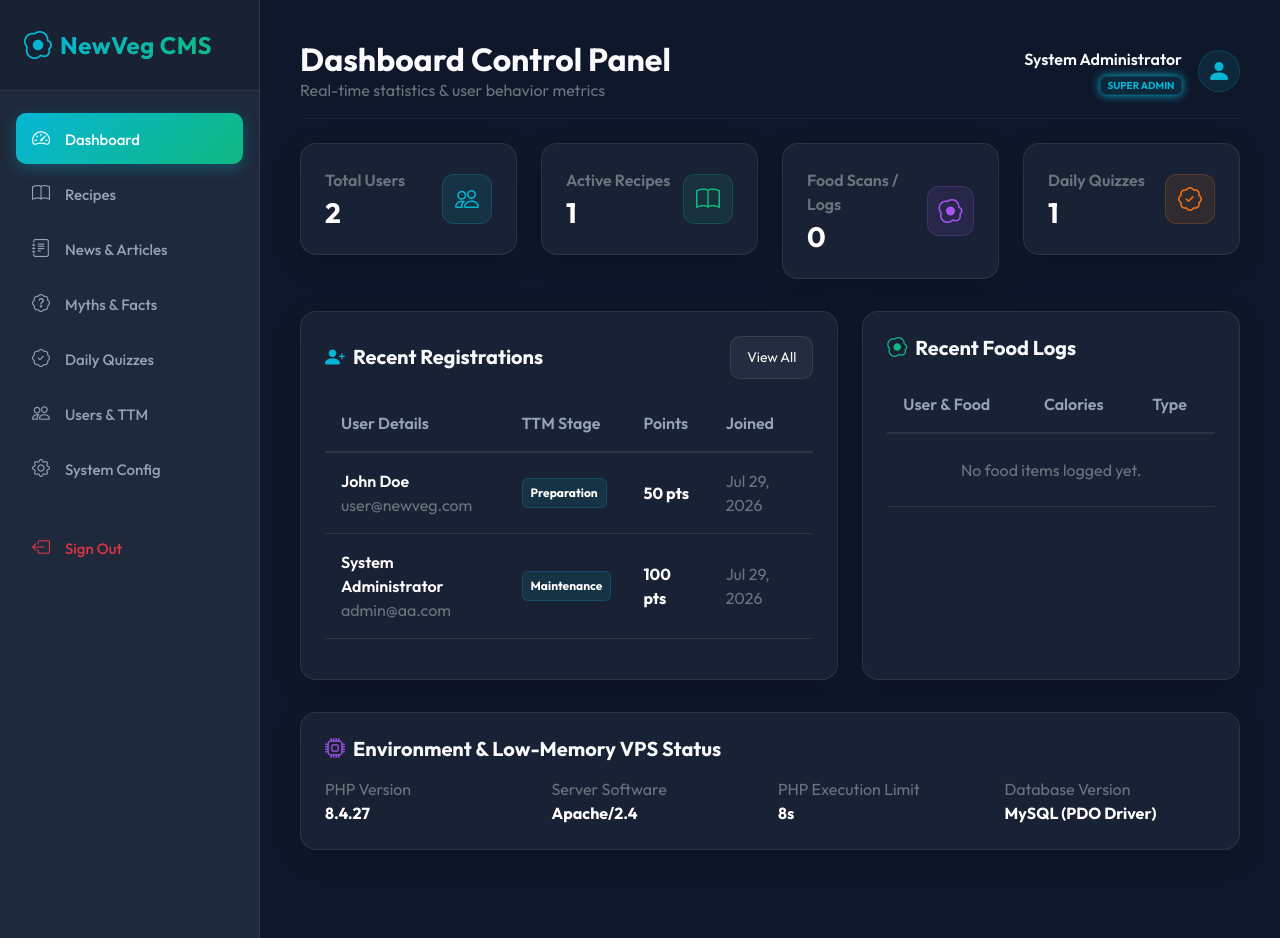
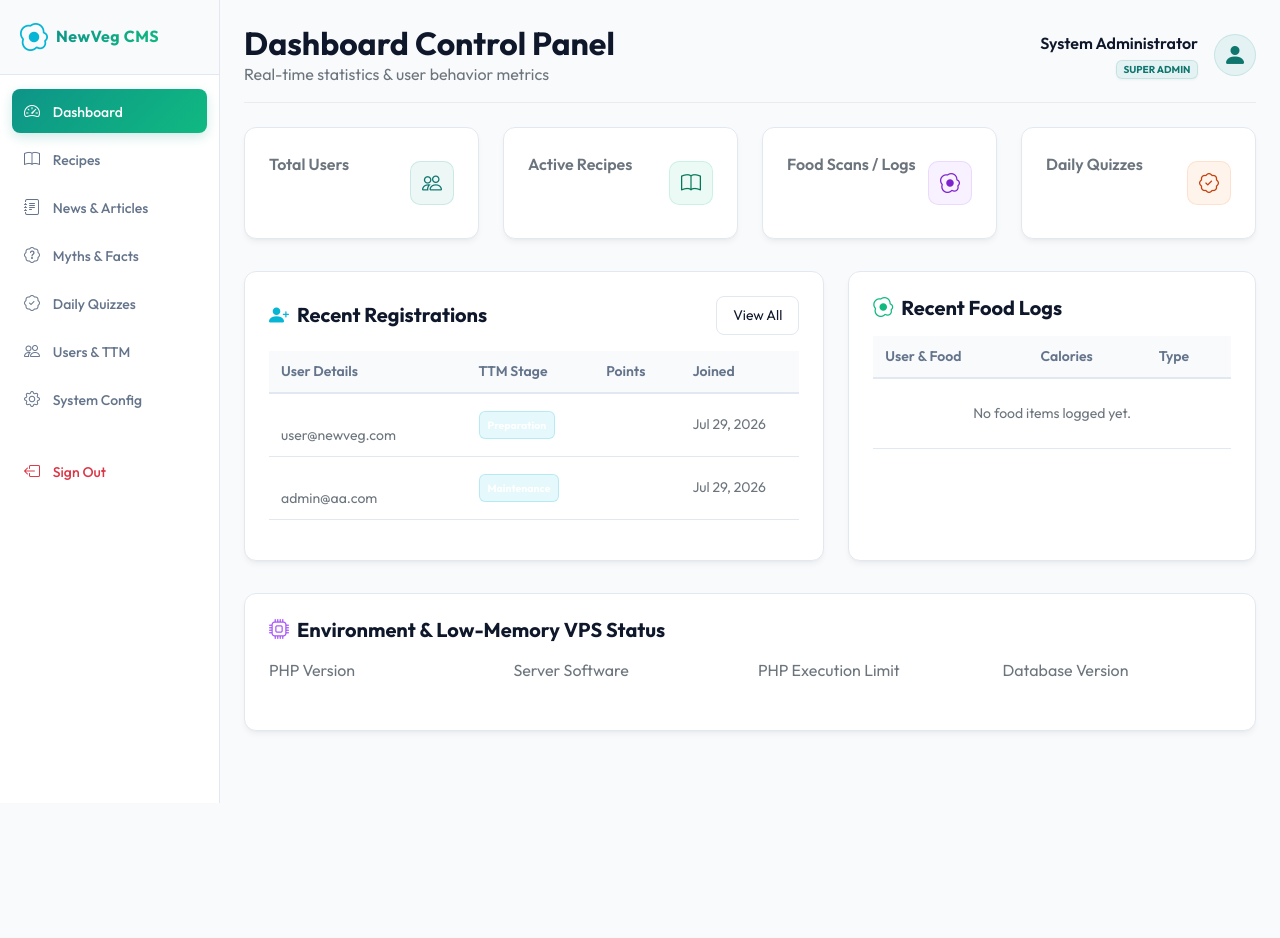
Before and after one commit to fakihAlim/newveg, a PHP site: page /admin/index.php in a window 1280 px wide. After the commit the page ends 803 px from the top, so only its background shows below. Run offline with PHP 8.4, Linux system fonts and the light colour scheme; a user stored in the database is signed in; data comes from the database, SQL or seed files in the repository; data that the repository does not hold is empty.

Commit message:
fix(db): resolve registration crash and style(admin): convert CMS to premium light compact layout

```diff
--- a/web/admin/assets/css/admin.css
+++ b/web/admin/assets/css/admin.css
@@ -1,16 +1,16 @@
-/* Modern Dark Premium Admin Theme */
+/* Modern Premium Light Admin Theme - Compact & Clean */
 @import url('https://fonts.googleapis.com/css2?family=Outfit:wght@300;400;500;600;700;800&display=swap');
 
 :root {
-    --bg-dark: #0f172a;
-    --sidebar-bg: #1e293b;
-    --card-bg: rgba(30, 41, 59, 0.7);
-    --border-color: rgba(255, 255, 255, 0.08);
+    --bg-dark: #f8fafc; /* Content background (light slate) */
+    --sidebar-bg: #ffffff; /* White sidebar */
+    --card-bg: #ffffff; /* White cards */
+    --border-color: #e2e8f0; /* Light borders */
     --accent-emerald: #10b981;
-    --accent-teal: #06b6d4;
-    --text-primary: #f8fafc;
-    --text-secondary: #94a3b8;
-    --btn-primary: linear-gradient(135deg, #06b6d4 0%, #10b981 100%);
+    --accent-teal: #0d9488; /* Darker teal for light theme readability */
+    --text-primary: #0f172a; /* Dark slate text */
+    --text-secondary: #64748b; /* Medium slate text */
+    --btn-primary: linear-gradient(135deg, #0d9488 0%, #10b981 100%);
     --font-sans: 'Outfit', -apple-system, BlinkMacSystemFont, "Segoe UI", Roboto, sans-serif;
 }
 
@@ -31,27 +31,25 @@ body {
     background: var(--bg-dark);
 }
 ::-webkit-scrollbar-thumb {
-    background: #334155;
+    background: #cbd5e1;
     border-radius: 4px;
 }
 ::-webkit-scrollbar-thumb:hover {
     background: var(--accent-teal);
 }
 
-/* Glassmorphism card utility */
+/* Clean Premium Card */
 .glass-card {
     background: var(--card-bg);
-    backdrop-filter: blur(12px);
-    -webkit-backdrop-filter: blur(12px);
     border: 1px solid var(--border-color);
-    border-radius: 16px;
-    box-shadow: 0 8px 32px 0 rgba(0, 0, 0, 0.2);
-    transition: all 0.3s ease;
+    border-radius: 12px;
+    box-shadow: 0 4px 6px -1px rgba(0, 0, 0, 0.05), 0 2px 4px -2px rgba(0, 0, 0, 0.05);
+    transition: all 0.25s ease;
 }
 .glass-card:hover {
     transform: translateY(-2px);
-    box-shadow: 0 12px 40px 0 rgba(6, 182, 212, 0.1);
-    border-color: rgba(6, 182, 212, 0.2);
+    box-shadow: 0 10px 15px -3px rgba(0, 0, 0, 0.08), 0 4px 6px -4px rgba(0, 0, 0, 0.08);
+    border-color: #cbd5e1;
 }
 
 /* Layout */
@@ -62,8 +60,8 @@ body {
 }
 
 #sidebar {
-    min-width: 260px;
-    max-width: 260px;
+    min-width: 220px;
+    max-width: 220px;
     background: var(--sidebar-bg);
     color: var(--text-primary);
     transition: all 0.3s;
@@ -72,54 +70,55 @@ body {
 }
 
 #sidebar .sidebar-header {
-    padding: 24px;
+    padding: 16px 20px;
     border-bottom: 1px solid var(--border-color);
-    background: rgba(15, 23, 42, 0.4);
+    background: #f8fafc;
 }
 
 #sidebar .sidebar-header h4 {
+    font-size: 16px;
     font-weight: 700;
     letter-spacing: 0.5px;
 }
 
 #sidebar ul.components {
-    padding: 20px 0;
+    padding: 12px 0;
 }
 
 #sidebar ul li {
-    padding: 2px 16px;
+    padding: 2px 12px;
 }
 
 #sidebar ul li a {
-    padding: 12px 16px;
-    font-size: 15px;
+    padding: 10px 12px;
+    font-size: 14px;
     font-weight: 500;
     display: block;
     color: var(--text-secondary);
     text-decoration: none;
-    border-radius: 10px;
+    border-radius: 8px;
     transition: all 0.2s ease;
 }
 
 #sidebar ul li a i {
-    margin-right: 12px;
-    font-size: 18px;
+    margin-right: 10px;
+    font-size: 16px;
 }
 
 #sidebar ul li a:hover, #sidebar ul li.active > a {
     color: var(--text-primary);
-    background: rgba(255, 255, 255, 0.05);
+    background: #f1f5f9;
 }
 
 #sidebar ul li.active > a {
     background: var(--btn-primary);
-    box-shadow: 0 4px 15px rgba(6, 182, 212, 0.3);
+    box-shadow: 0 4px 12px rgba(13, 148, 136, 0.2);
     color: #fff;
 }
 
 #content {
     width: 100%;
-    padding: 40px;
+    padding: 24px;
     min-height: 100vh;
     background-color: var(--bg-dark);
 }
@@ -132,71 +131,74 @@ body {
 }
 
 .stat-icon {
-    width: 50px;
-    height: 50px;
+    width: 44px;
+    height: 44px;
     display: flex;
     align-items: center;
     justify-content: center;
-    border-radius: 12px;
-    font-size: 24px;
+    border-radius: 10px;
+    font-size: 20px;
 }
 
 .bg-emerald-glow {
-    background: rgba(16, 185, 129, 0.1);
-    color: var(--accent-emerald);
-    border: 1px solid rgba(16, 185, 129, 0.2);
+    background: rgba(16, 185, 129, 0.08);
+    color: #047857;
+    border: 1px solid rgba(16, 185, 129, 0.15);
 }
 
 .bg-teal-glow {
-    background: rgba(6, 182, 212, 0.1);
-    color: var(--accent-teal);
-    border: 1px solid rgba(6, 182, 212, 0.2);
+    background: rgba(13, 148, 136, 0.08);
+    color: #0f766e;
+    border: 1px solid rgba(13, 148, 136, 0.15);
 }
 
 .bg-purple-glow {
-    background: rgba(168, 85, 247, 0.1);
-    color: #a855f7;
-    border: 1px solid rgba(168, 85, 247, 0.2);
+    background: rgba(168, 85, 247, 0.08);
+    color: #7e22ce;
+    border: 1px solid rgba(168, 85, 247, 0.15);
 }
 
 .bg-orange-glow {
-    background: rgba(249, 115, 22, 0.1);
-    color: #f97316;
-    border: 1px solid rgba(249, 115, 22, 0.2);
+    background: rgba(249, 115, 22, 0.08);
+    color: #c2410c;
+    border: 1px solid rgba(249, 115, 22, 0.15);
 }
 
 .badge-glow {
-    box-shadow: 0 0 10px currentColor;
+    box-shadow: 0 1px 3px rgba(0,0,0,0.05);
 }
 
 /* Custom form and table styling */
 .form-control, .form-select {
-    background-color: rgba(15, 23, 42, 0.6);
+    background-color: #ffffff;
     border: 1px solid var(--border-color);
     color: var(--text-primary);
-    border-radius: 10px;
-    padding: 10px 14px;
+    border-radius: 8px;
+    padding: 8px 12px;
+    font-size: 14px;
 }
 .form-control:focus, .form-select:focus {
-    background-color: rgba(15, 23, 42, 0.8);
+    background-color: #ffffff;
     border-color: var(--accent-teal);
     color: var(--text-primary);
-    box-shadow: 0 0 0 3px rgba(6, 182, 212, 0.15);
+    box-shadow: 0 0 0 3px rgba(13, 148, 136, 0.1);
 }
 
 .table {
     color: var(--text-primary);
     border-color: var(--border-color);
+    font-size: 14px;
 }
 .table > :not(caption) > * > * {
     background-color: transparent;
-    padding: 16px;
+    padding: 10px 12px;
     border-bottom-color: var(--border-color);
 }
 .table thead th {
     font-weight: 600;
     color: var(--text-secondary);
     border-bottom: 2px solid var(--border-color);
+    background-color: #f8fafc;
 }
 
 .btn-custom {
@@ -204,26 +206,28 @@ body {
     border: none;
     color: #fff;
     font-weight: 600;
-    border-radius: 10px;
-    padding: 10px 20px;
+    border-radius: 8px;
+    padding: 8px 16px;
+    font-size: 14px;
     transition: all 0.3s;
 }
 .btn-custom:hover {
-    opacity: 0.9;
+    opacity: 0.95;
     transform: translateY(-1px);
-    box-shadow: 0 4px 15px rgba(6, 182, 212, 0.4);
+    box-shadow: 0 4px 12px rgba(13, 148, 136, 0.25);
     color: #fff;
 }
 
 .btn-secondary-custom {
-    background: rgba(255, 255, 255, 0.05);
+    background: #ffffff;
     border: 1px solid var(--border-color);
     color: var(--text-primary);
-    border-radius: 10px;
-    padding: 10px 20px;
+    border-radius: 8px;
+    padding: 8px 16px;
+    font-size: 14px;
 }
 .btn-secondary-custom:hover {
-    background: rgba(255, 255, 255, 0.1);
+    background: #f1f5f9;
     color: var(--text-primary);
 }
 
```
Also changed, not shown: 1 other file.
